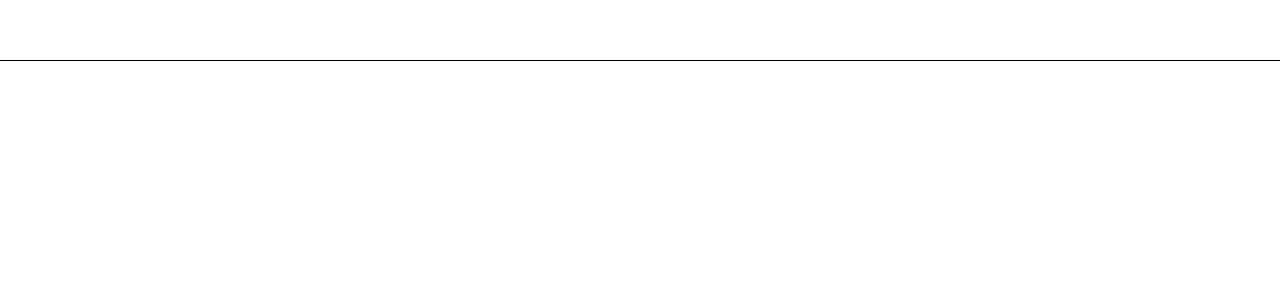
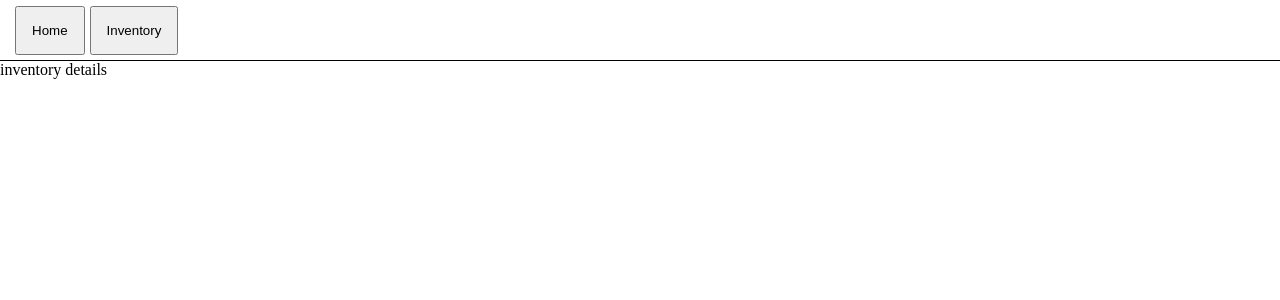
Before and after one commit to VSchool/web-dev-react-router-dom, a React (Vite) app: page /inventory/1 in a window 1280 px wide. Before the commit this address had no page. Shown: the top 300 px of the page. Built offline with nearby package versions, Linux system fonts and the light colour scheme.

Commit message:
add useNavigate

```diff
--- a/src/App.jsx
+++ b/src/App.jsx
@@ -3,6 +3,7 @@ import Home from './components/Home'
 import Navbar from './components/Navbar'
 import InventoryPage from './components/InventoryPage'
 import { Routes, Route } from 'react-router-dom'
+import InventoryDetails from './components/InventoryDetails'
 
 function App() {
 
@@ -12,6 +13,7 @@ function App() {
       <Routes>
         <Route path='/' element={<Home />}/>
         <Route path='/inventory' element={<InventoryPage />}/>
+        <Route path='/inventory/:id' element={<InventoryDetails />} />
       </Routes>
     </>
   )
--- a/src/components/InventoryDetails.jsx
+++ b/src/components/InventoryDetails.jsx
@@ -6,7 +6,7 @@ function InventoryDetails() {
 
     return (
         <div>
-
+            inventory details
         </div>
      );
 }
--- a/src/components/InventoryItem.jsx
+++ b/src/components/InventoryItem.jsx
@@ -1,13 +1,17 @@
-
+import { useNavigate } from "react-router-dom";
 
 function InventoryItem(props) {
 
-    const {name, category, price, quantity} = props
+    const {name, category, price, quantity, id} = props
 
+    const navigate = useNavigate()
 
+    function handleClick(){
+        navigate(`/inventory/${id}`)
+    }
 
     return (
-        <div className="inventory-item">
+        <div className="inventory-item" onClick={handleClick}>
             <h3>{name}</h3>
             <h4>{category}</h4>
             <p><b>Price:</b> ${price}</p>
--- a/src/components/Navbar.jsx
+++ b/src/components/Navbar.jsx
@@ -1,11 +1,12 @@
-
+import { Link } from "react-router-dom";
 
 function Navbar() {
 
 
     return (
         <div className="navbar">
-
+            <Link to='/'><button>Home</button></Link>
+            <Link to='/inventory'><button>Inventory</button></Link>
         </div>
      );
 }
```
